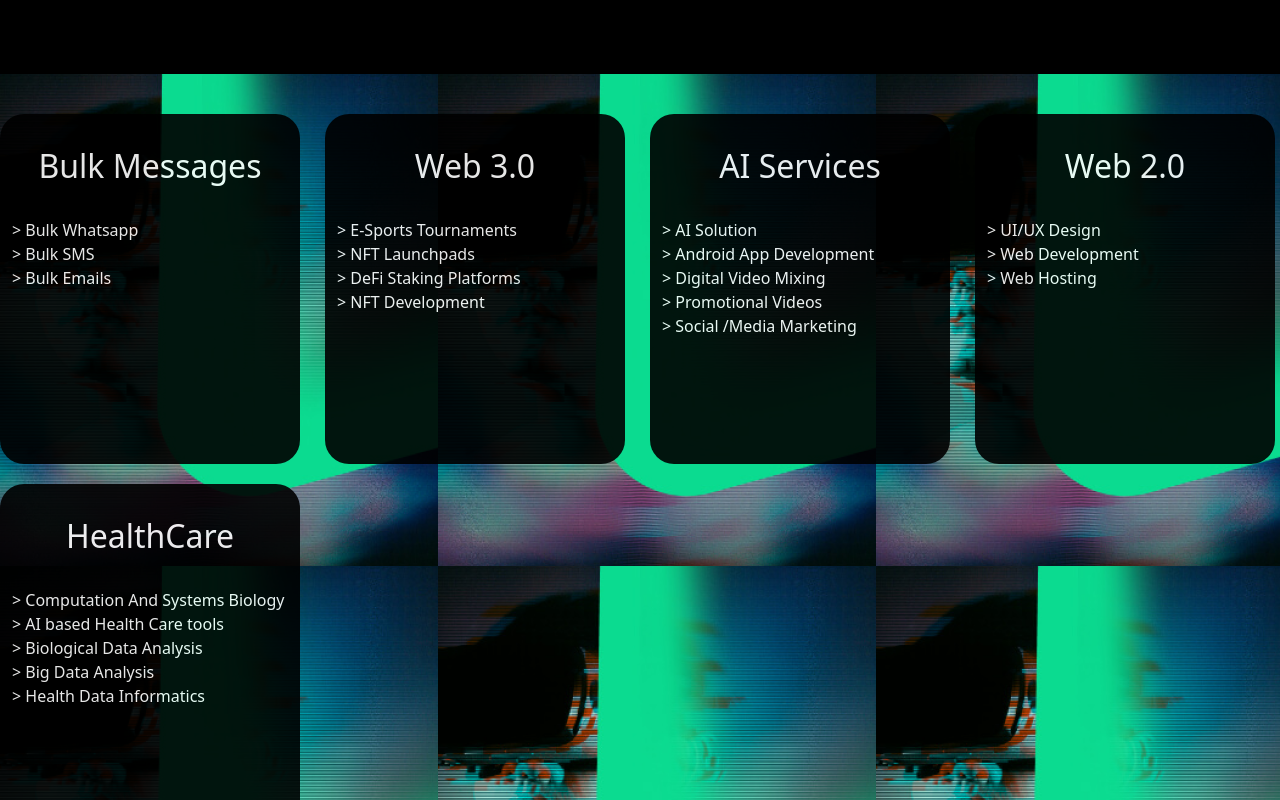
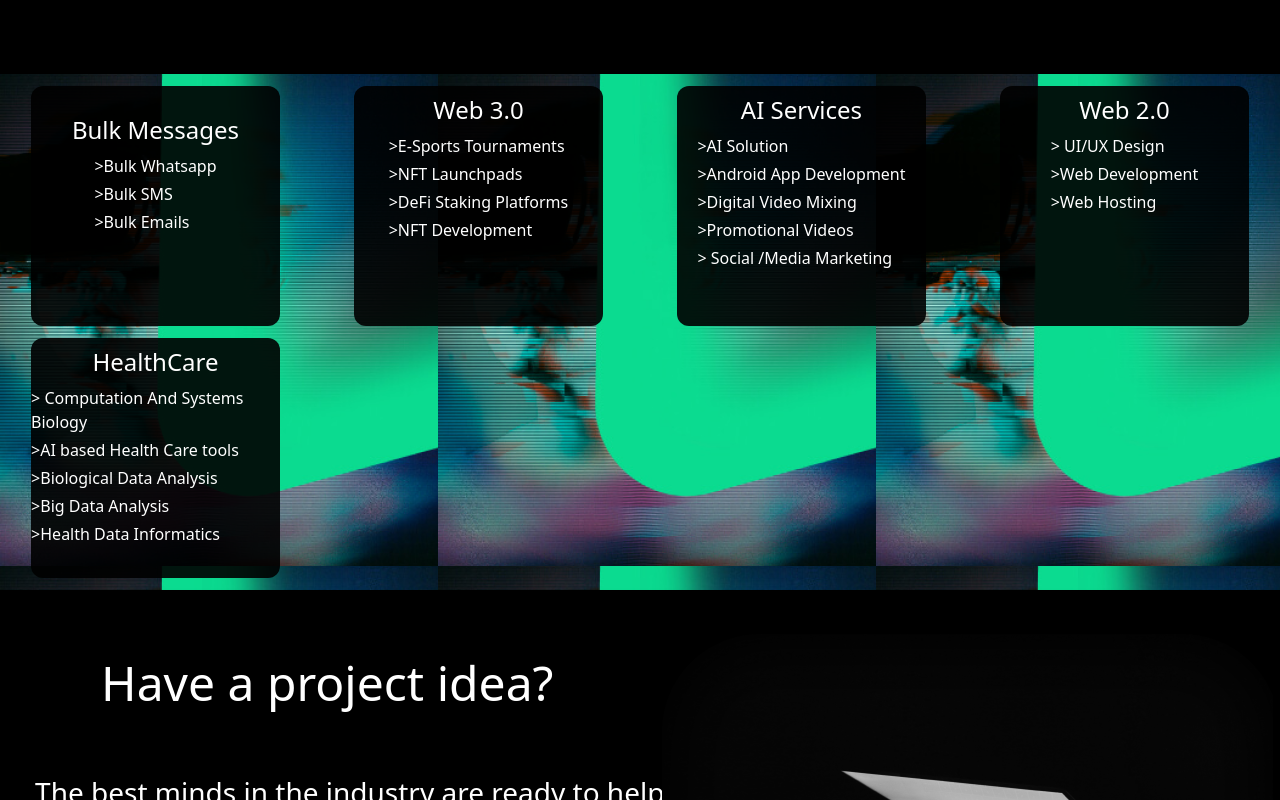
Before and after one commit to saunidhi/saunidhi_infotech, a React (Create React App) app: page / in a window 1280 px wide. Shown: the part 1020-1820 px from the top of the page. Built offline with nearby package versions, Linux system fonts and the light colour scheme.

Commit message:
home page updated

```diff
--- a/src/Components/AddBanner.jsx
+++ b/src/Components/AddBanner.jsx
@@ -20,7 +20,7 @@ function AddBanner() {
                         <div className="image mx-auto">
                             <img src={Suanidhi} alt="" />
                         </div>
-                        <div className="text-[18px] items-center">Suanidhiinfotech letest awards</div>
+                        <div className="text-[18px] items-center capitalize">Suanidhiinfotech latest awards</div>
                     </div>
                 </div>
 
--- a/src/Components/Footer/Footer.jsx
+++ b/src/Components/Footer/Footer.jsx
@@ -1,5 +1,5 @@
 import React from 'react'
-import { LiaLinkedinIn, LiaTwitter, LiaInstagram, LiaFacebook, LiaYoutube } from "react-icons/lia";
+import { LiaLinkedinIn, LiaTwitter, LiaInstagram, LiaFacebook } from "react-icons/lia";
 import { Link } from 'react-router-dom';
 
 function Footer() {
@@ -14,7 +14,7 @@ function Footer() {
                         <Link to="https://www.instagram.com/saunidhi_infotech" target="_blank" > <LiaInstagram size={30} /></Link>
                         <Link to="https://twitter.com/saunidhi46598" target="_blank"> <LiaTwitter size={30} /></Link>
                         <Link to="https://www.facebook.com/profile.php?id=100094149437188" target="_blank"> <LiaFacebook size={30}  /></Link>
-                        <Link to="https://www.linkedin.com/in/saunidhi-infotech-34b07b282" target="_blank" > <LiaLinkedinIn size={30} /></Link>
+                        <Link to="https://www.linkedin.com/company/saunidhi-infotech/" target="_blank" > <LiaLinkedinIn size={30} /></Link>
                         {/* <LiaYoutube size={30} /> */}
                     </div>
                 </span>
--- a/src/Components/ServicesCard/Banner.jsx
+++ b/src/Components/ServicesCard/Banner.jsx
@@ -1,66 +1,64 @@
 import React from 'react'
-import Card from './Card'
 import serviceImg from '../Assets/serviceImg.png'
 
 function Banner() {
-    const myData = [
-        {
-            "id": 1,
-            "CardTitle": "Bulk Messages",
-            "CardData": [
-                "> Bulk Whatsapp",
-                "> Bulk SMS",
-                "> Bulk Emails"
-            ]
-        },
-        {
-            "id": 2,
-            "CardTitle": "Web 3.0",
-            "CardData": [
-                "> E-Sports Tournaments",
-                "> NFT Launchpads",
-                "> DeFi Staking Platforms",
-                "> NFT Development"
-            ]
-        },
-        {
-            "id": 3,
-            "CardTitle": "AI Services",
-            "CardData": [
-                "> AI Solution",
-                "> Android App Development",
-                "> Digital Video Mixing",
-                "> Promotional Videos",
-                "> Social /Media Marketing"
-            ]
-        },
-        {
-            "id": 4,
-            "CardTitle": "Web 2.0",
-            "CardData": [
-                "> UI/UX Design",
-                "> Web Development",
-                "> Web Hosting"
-            ]
-        },
-        {
-            "id": 5,
-            "CardTitle": "HealthCare",
-            "CardData": [
-                "> Computation And Systems Biology",
-                "> AI based Health Care tools",
-                "> Biological Data Analysis",
-                "> Big Data Analysis",
-                "> Health Data Informatics",
-            ]
-        }
-    ];
 
     return (
         <>
-            <div className="h-[100%] w-full grid gap-4 py-5 mx-auto grid-cols-2 sm:grid-cols-3 md:grid-cols-3 md:gap-5 xl:grid-cols-4 sm:gap-2 md:py-10 xl:w-[100%]" style={{ backgroundImage: `url(${serviceImg}) ` }}>
-                {myData.map((item) => <Card key={item.id} Title={item.CardTitle} info={item.CardData} />)}
+            <div className='grid w-full h-full sm:grid-cols-2 md:grid-cols-3 xl:grid-cols-4 py-3 gap-3' style={{ backgroundImage: `url(${serviceImg}) ` }}>
+
+                <div className="card bg-black/90 rounded-xl h-60 text-white w-[80%] mx-auto py-5">
+                    <div className='text-center text-2xl my-2'>Bulk Messages</div>
+                    <div className='w-fit mx-auto flex flex-col gap-1'>
+                        <div> &#62;Bulk Whatsapp</div>
+                        <div> &#62;Bulk SMS</div>
+                        <div> &#62;Bulk Emails</div>
+                    </div>
+                </div>
+
+                <div className="card bg-black/90 rounded-xl h-60 text-white w-[80%] mx-auto ">
+                    <div className='text-center text-2xl my-2'>Web 3.0</div>
+                    <div className='w-fit mx-auto  flex flex-col gap-1'>
+                        <div> &#62;E-Sports Tournaments</div>
+                        <div> &#62;NFT Launchpads</div>
+                        <div> &#62;DeFi Staking Platforms</div>
+                        <div> &#62;NFT Development</div>
+                    </div>
+                </div>
+
+                <div className="card bg-black/90 rounded-xl text-white w-[80%] mx-auto h-60">
+                    <div className='text-center text-2xl my-2'>AI Services</div>
+                    <div className='w-fit mx-auto  flex flex-col gap-1'>
+                        <div> &#62;AI Solution</div>
+                        <div> &#62;Android App Development</div>
+                        <div> &#62;Digital Video Mixing</div>
+                        <div> &#62;Promotional Videos</div>
+                        <div> &#62; Social /Media Marketing</div>
+                    </div>
+                </div>
+
+                <div className="card bg-black/90 rounded-xl h-60 text-white w-[80%] mx-auto">
+                    <div className='text-center text-2xl my-2'>Web 2.0</div>
+                    <div className='w-fit mx-auto  flex flex-col gap-1'>
+                        <div> &#62; UI/UX Design</div>
+                        <div> &#62;Web Development</div>
+                        <div> &#62;Web Hosting</div>
+                    </div>
+                </div>
+
+                <div className="card bg-black/90 rounded-xl text-white w-[80%] mx-auto h-60 ">
+                    <div className='text-center text-2xl my-2'>HealthCare</div>
+                    <div className='w-fit mx-auto flex flex-col gap-1'>
+                        <div> &#62; Computation And Systems Biology</div>
+                        <div> &#62;AI based Health Care tools</div>
+                        <div> &#62;Biological Data Analysis</div>
+                        <div> &#62;Big Data Analysis</div>
+                        <div> &#62;Health Data Informatics</div>
+                    </div>
+                </div>
+
             </div>
+
         </>
     )
 }
```
